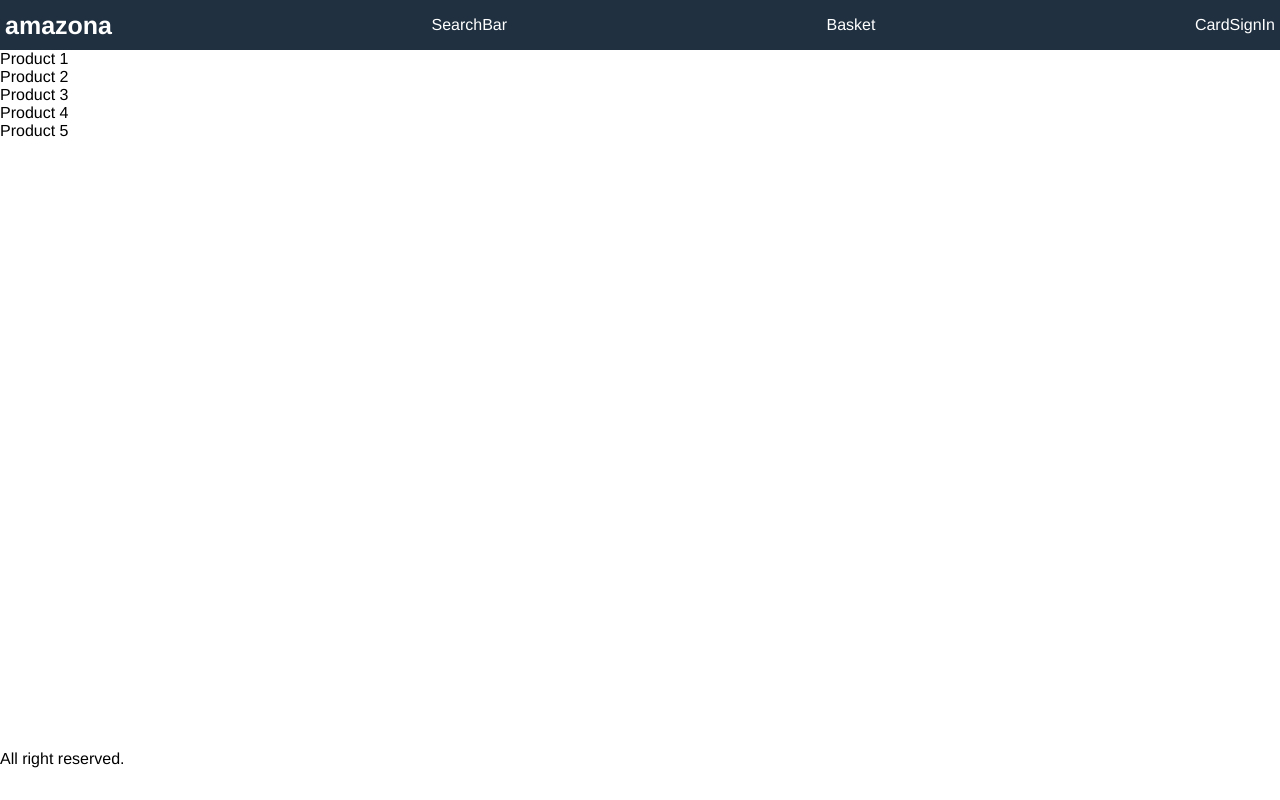
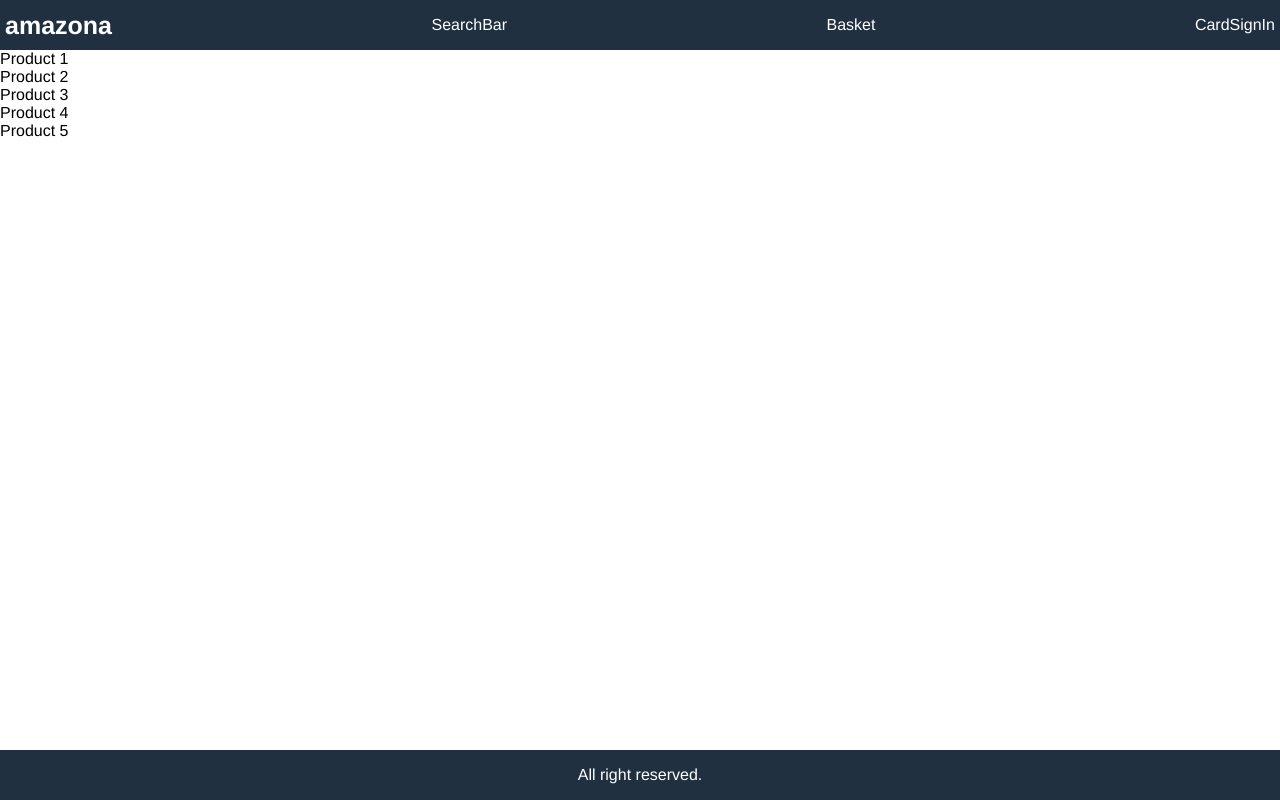
Before and after one commit to mrsuber/odin_project_17_shoping, a React (Create React App) app in the folder shopping-cart/: page / in a window 1280 px wide. Built offline with nearby package versions, Linux system fonts and the light colour scheme.

Commit message:
the footer component created (#11)

```diff
--- a/shopping-cart/src/styles/Footer.css
+++ b/shopping-cart/src/styles/Footer.css
@@ -0,0 +1,7 @@
+.footer{
+  background-color: var(--header-color);
+  color:var(--white-color);
+  display: flex;
+  justify-content: center;
+  align-items: center;
+}
```
